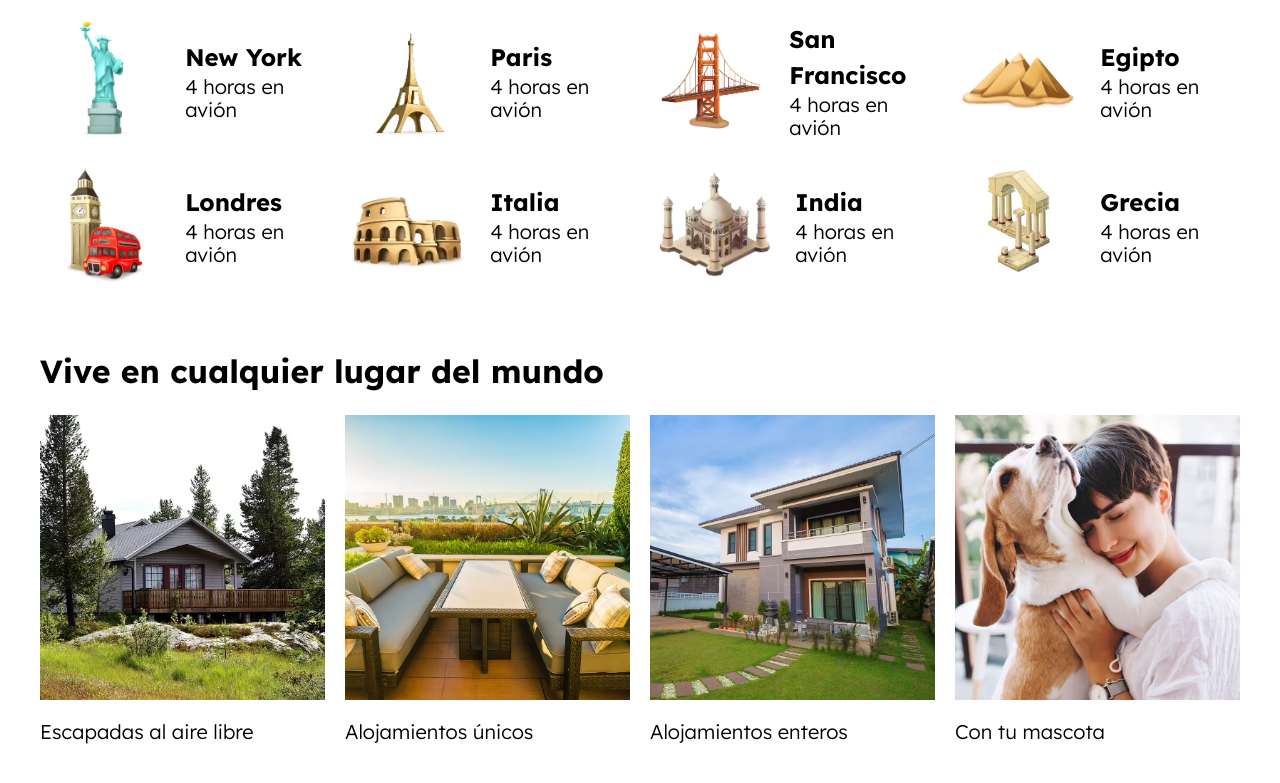
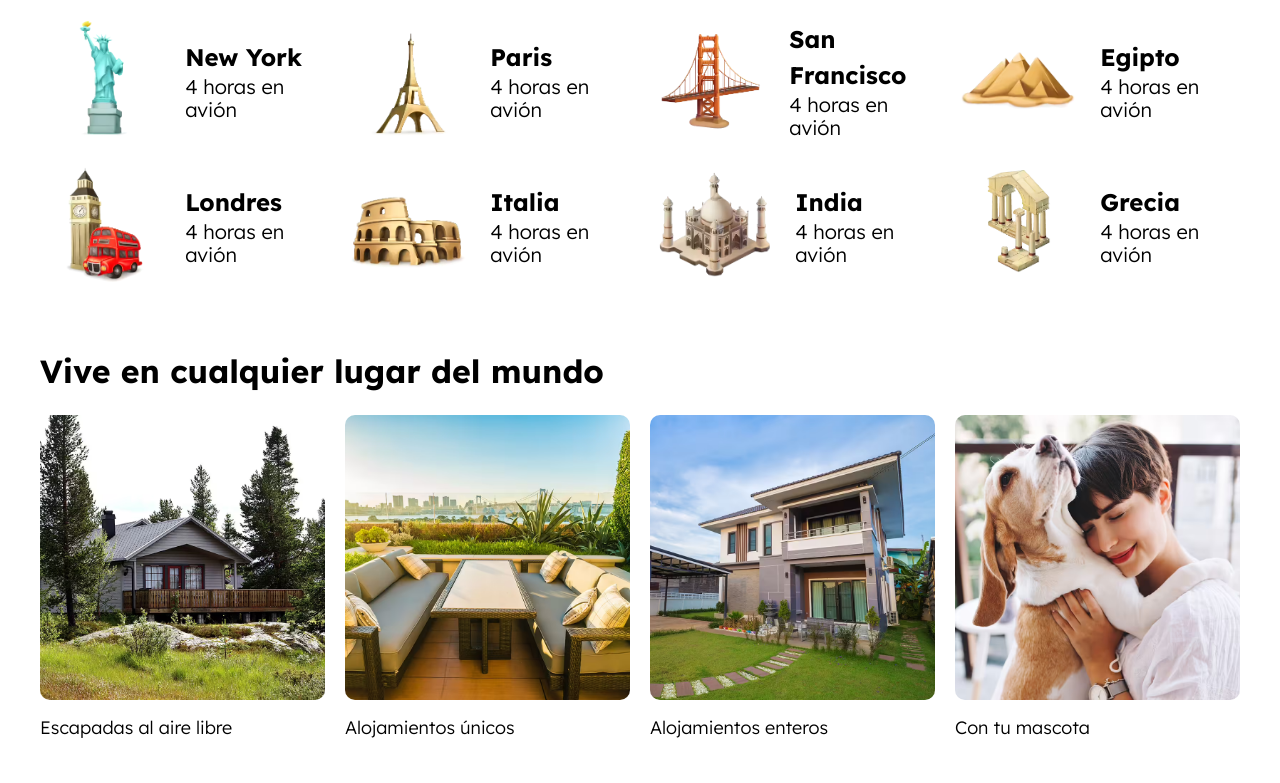
Before and after one commit to LuisMarioSolano/AirBNB, a website: page index.html in a window 1280 px wide. Shown: the part 870-1653 px from the top of the page. Drawn offline with Linux system fonts and the light colour scheme.

Commit message:
Style for .lugares

```diff
--- a/index.html
+++ b/index.html
@@ -181,7 +181,7 @@
                 <picture>
                     <source srcset="build/img/vive_1.avif" type="image/avif">
                     <source srcset="build/img/vive_1.webp" type="image/webp">
-                    <img loading="lazy" src="build/img/vive_1.jpg" alt="imagen seccion vive">
+                    <img class="lugar__imagen" loading="lazy" src="build/img/vive_1.jpg" alt="imagen seccion vive">
                 </picture>
 
                 <p class="lugar__nombre">Escapadas al aire libre</p>
@@ -190,7 +190,7 @@
                 <picture>
                     <source srcset="build/img/vive_2.avif" type="image/avif">
                     <source srcset="build/img/vive_2.webp" type="image/webp">
-                    <img loading="lazy" src="build/img/vive_2.jpg" alt="imagen seccion vive">
+                    <img class="lugar__imagen" loading="lazy" src="build/img/vive_2.jpg" alt="imagen seccion vive">
                 </picture>
 
                 <p class="lugar__nombre">Alojamientos únicos</p>
@@ -199,7 +199,7 @@
                 <picture>
                     <source srcset="build/img/vive_3.avif" type="image/avif">
                     <source srcset="build/img/vive_3.webp" type="image/webp">
-                    <img loading="lazy" src="build/img/vive_3.jpg" alt="imagen seccion vive">
+                    <img class="lugar__imagen" loading="lazy" src="build/img/vive_3.jpg" alt="imagen seccion vive">
                 </picture>
 
                 <p class="lugar__nombre">Alojamientos enteros</p>
@@ -208,7 +208,7 @@
                 <picture>
                     <source srcset="build/img/vive_4.avif" type="image/avif">
                     <source srcset="build/img/vive_4.webp" type="image/webp">
-                    <img loading="lazy" src="build/img/vive_4.jpg" alt="imagen seccion vive">
+                    <img class="lugar__imagen" loading="lazy" src="build/img/vive_4.jpg" alt="imagen seccion vive">
                 </picture>
 
                 <p class="lugar__nombre">Con tu mascota</p>
--- /dev/null
+++ b/src/scss/ui/contenido/_lugares.scss
@@ -0,0 +1,28 @@
+@use 'base/variables' as v;
+@use 'base/mixins' as m;
+
+.lugares {
+    &__grid {
+        display: grid;
+        grid-template-columns: repeat(4, 30rem);
+        column-gap: 4rem;
+        @include m.scrollHorizontal;
+
+
+        @include m.tablet {
+            @include m.grid(2, 2rem);
+        }
+        @include m.desktop {
+            @include m.grid(4, 2rem);
+        }
+    }
+}
+
+.lugar {
+    &__imagen {
+        border-radius: 1rem;
+    }
+    &__nombre {
+        font-size: 1.8rem;
+    }
+}
```
Also changed, not shown: build/css/app.css, 1 other file.
